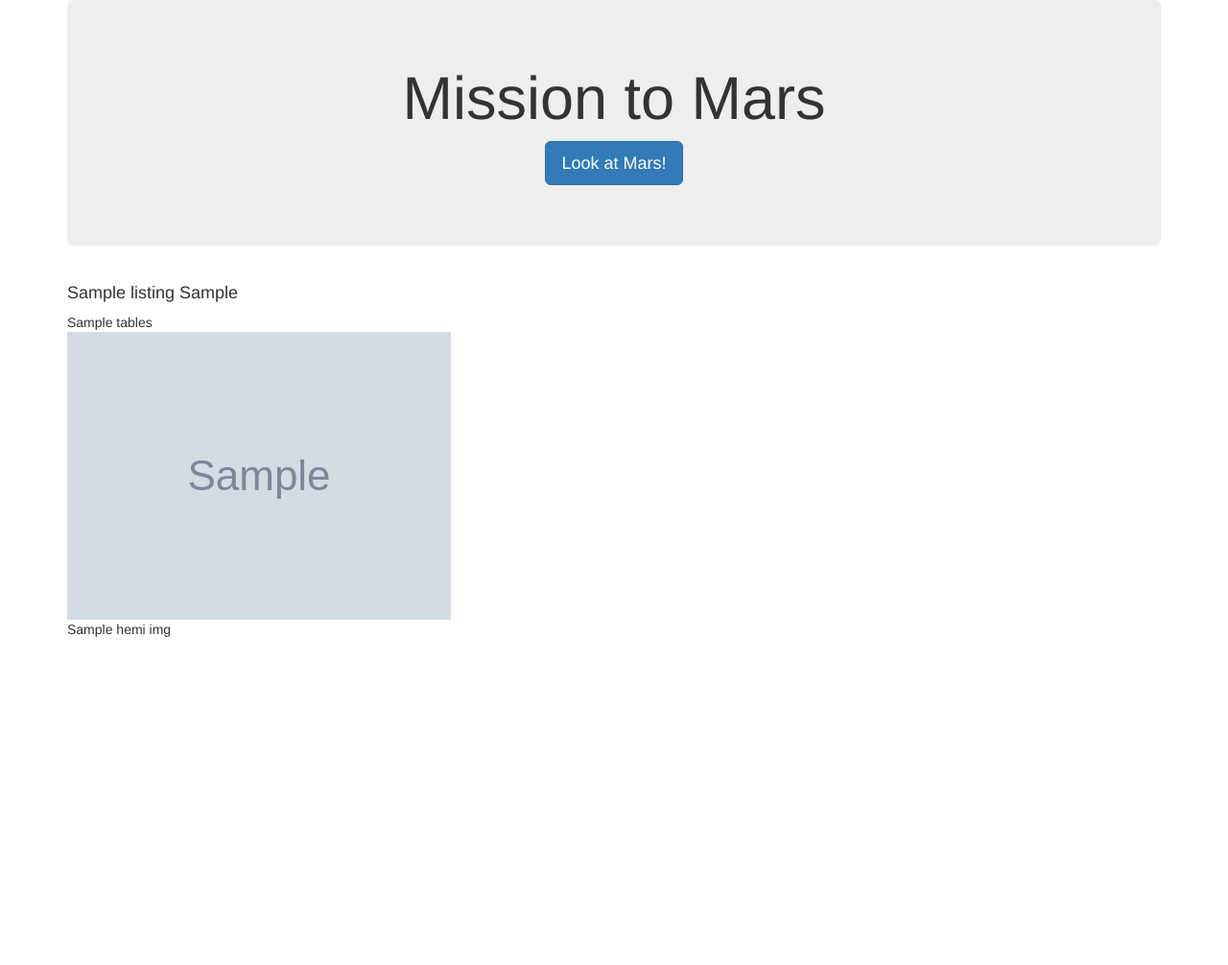
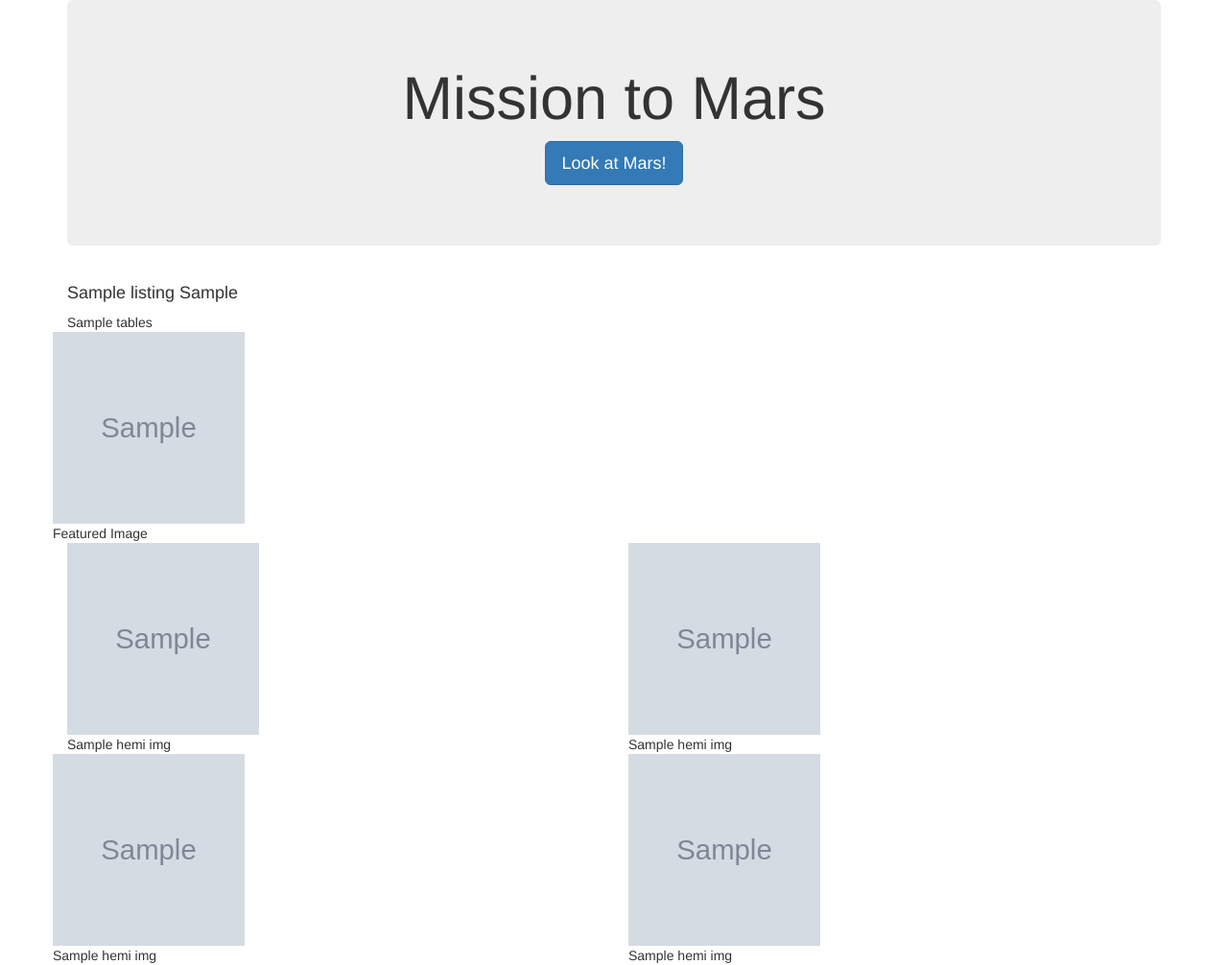
Before and after one commit to djpetrella24/Web-Scraping-Challenge, a Flask app: page / in a window 1280 px wide. Shown: the whole page at 96% size. Before the commit the page ends 664 px from the top, so only its background shows below. Run offline with Flask 2, Linux system fonts and the light colour scheme; grey boxes marked "Sample" are stand-in pictures; a database or web service that is not in the repository returns one stand-in record (values such as "Sample title"); some libraries are stand-ins or nearby versions.

Commit message:
HW complete

```diff
--- a/templates/index.html
+++ b/templates/index.html
@@ -5,7 +5,7 @@
   <meta charset="UTF-8">
   <meta name="viewport" content="width=device-width, initial-scale=1.0">
   <meta http-equiv="X-UA-Compatible" content="ie=edge">
-  <title>Hot Finds</title>
+  <title>Web Scraping Challenge</title>
   <link rel="stylesheet" href="https://maxcdn.bootstrapcdn.com/bootstrap/3.3.7/css/bootstrap.min.css">
 </head>
 
@@ -17,21 +17,50 @@
       <p><a class="btn btn-primary btn-lg" href="/scrape" role="button">Look at Mars!</a></p>
     </div>
 
-    <!-- mars -->
-    <div class="row" id="craiglist-listings">
+    <!-- mars news -->
+    <div class="row">
       <div class="col-md-12">
         <h4 class="heading">{{listings.news_title}} {{listings.news_paragraph}}</h4>
       </div>
+
+      <!-- mars facts -->
       <div class="col-md-12">
         <table>{{listings.tables | safe}}</table>
       </div>
-      <div class="col-md-12">
-        <img src = '{{listings.hemi_imgs.0.img_url}}' alt = '{{listings.hemi_imgs.0.title}}'>
-        <figcaption>{{listings.hemi_imgs.0.title}}</figcaption>
+      <!-- mars featured image -->
+      <div class="container">
+        <div class='row'>
+          <img src='{{listings.featured_image}}' height='200' width='200' >
+          <figcaption>Featured Image</figcaption>
+        </div>
       </div>
+      <!-- mars hemispheres -->
+      <div class="container">
+        <div class="row">
+          <div class="col-md-6">
+            <img src='{{listings.hemi_imgs.0.img_url}}' height='200' width='200' alt='{{listings.hemi_imgs.0.title}}'>
+            <figcaption>{{listings.hemi_imgs.0.title}}</figcaption>
+          </div>
+          <div class="col-md-6">
+            <img src='{{listings.hemi_imgs.1.img_url}}' height='200' width='200' alt='{{listings.hemi_imgs.0.title}}'>
+            <figcaption>{{listings.hemi_imgs.1.title}}</figcaption>
+          </div>
+          <div class='row'>
+            <div class="col-md-6">
+              <img src='{{listings.hemi_imgs.2.img_url}}' height='200' width='200' alt='{{listings.hemi_imgs.0.title}}'>
+              <figcaption>{{listings.hemi_imgs.2.title}}</figcaption>
+            </div>
+            <div class="col-md-6">
+              <img src='{{listings.hemi_imgs.3.img_url}}' height='200' width='200' alt='{{listings.hemi_imgs.0.title}}'>
+              <figcaption>{{listings.hemi_imgs.3.title}}</figcaption>
+            </div>
+          </div>
+        </div>
+      </div>
+
     </div>
+  </div>
 
-  </div>
 </body>
 
 </html>
```
